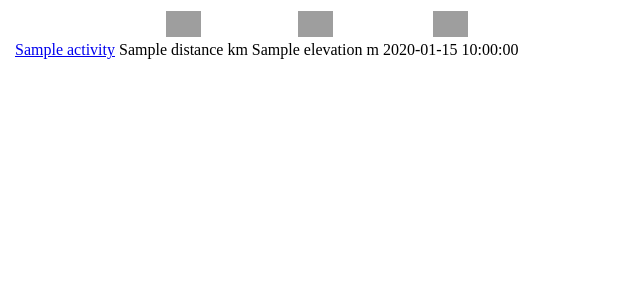
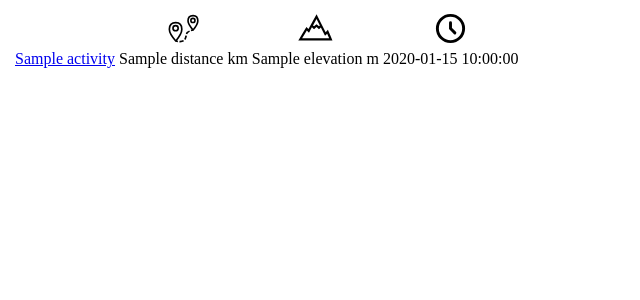
Before and after one commit to duvalcyril/strava-activities, a PHP site: template templates/strava-activities.html.twig in a window 1280 px wide. Shown: the top 300 px of the page, without its empty margins (0-640 px from the left). Run offline with PHP 8.4, Linux system fonts and the light colour scheme; the template is opened without the code that fills it: most values are stand-ins (such as "Sample title", 1, 10 or a date in 2020); some libraries are stand-ins or nearby versions; grey boxes are pictures that could not be loaded.

Commit message:
Add icons

```diff
--- a/templates/strava-activities.html.twig
+++ b/templates/strava-activities.html.twig
@@ -2,9 +2,9 @@
     <tr>
         <th></th>
         <th></th>
-        <th align="center"><img src="https://www.svgrepo.com/show/447602/distance.svg" width="35" /></th>
-        <th align="center"><img src="https://www.svgrepo.com/show/314380/mountain-solid.svg" width="35"/></th>
-        <th align="center"><img src="https://www.svgrepo.com/show/506771/time.svg" width="35"/></th>
+        <th align="center"><img src="https://raw.githubusercontent.com/robiningelbrecht/strava-activities/master/public/distance.svg" width="35" /></th>
+        <th align="center"><img src="https://raw.githubusercontent.com/robiningelbrecht/strava-activities/master/public/elevation.svg" width="35"/></th>
+        <th align="center"><img src="https://raw.githubusercontent.com/robiningelbrecht/strava-activities/master/public/time.svg" width="35"/></th>
     </tr>
     {% for activity in activities %}
         <tr>
```
Also changed, not shown: README.md, public/elevation.svg (renamed from public/mountain-solid.svg), 1 other file.
